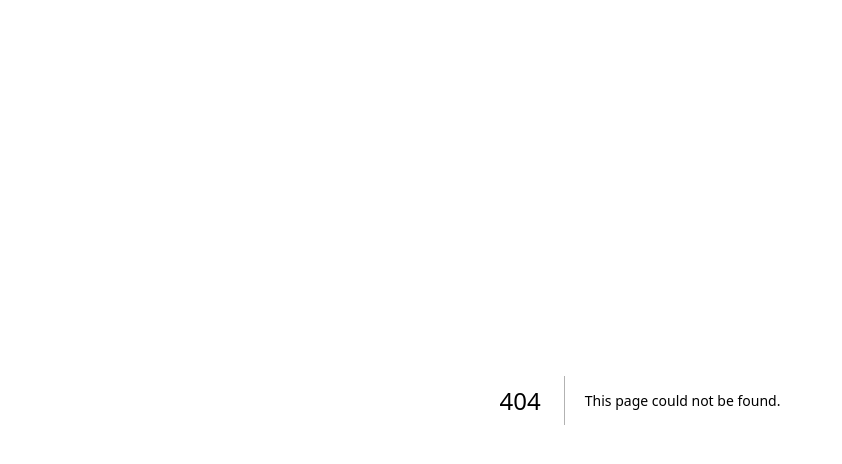
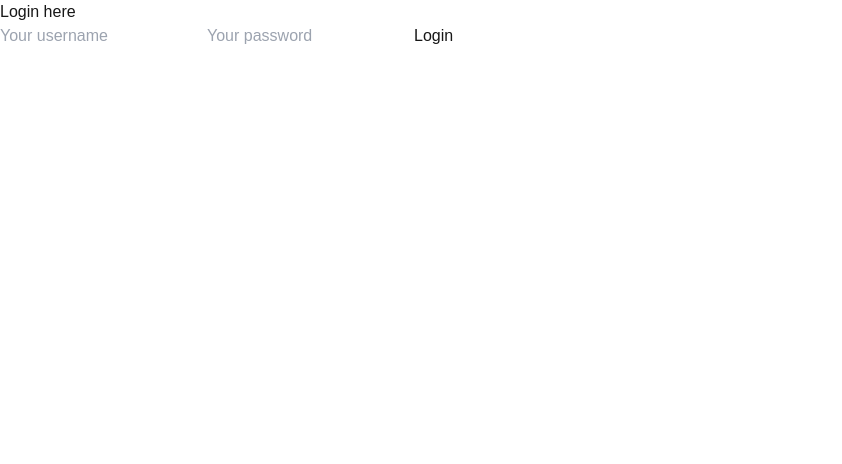
Before and after one commit to AndyEstevez/django-nextjs-frontend, a Next.js app: page /login in a window 1280 px wide. Before the commit this address had no page. Shown: the top 464 px of the page, without its empty margins (0-842 px from the left). Built offline with nearby package versions, Linux system fonts and the light colour scheme.

Commit message:
created login page w/ form

```diff
--- /dev/null
+++ b/src/app/login/page.jsx
@@ -0,0 +1,39 @@
+"use client"
+
+
+const LOGIN_URL = "http://127.0.0.1:8000/api/token/pair"
+
+export default function Login() {
+    async function handleSubmit(event){
+        event.preventDefault();
+        console.log(event, event.target)
+        const formData = new FormData(event.target);
+        const objectFromForm = Object.fromEntries(formData)
+        const jsonData = JSON.stringify(objectFromForm)
+        const requestOptions = {
+            method: "POST",
+            headers: {
+                "Content-Type": "application/json"
+            },
+            body: jsonData
+        }
+        const response = await fetch(LOGIN_URL, requestOptions)
+        const data = await response.json()
+        console.log(data)
+        if(response.ok){
+            console.log("LOGGED IN")
+        }
+
+    }
+
+
+    return <div className="h-[95vh]">
+        <div className="max-w-md mx-auto py-5"></div>
+        <h1>Login here</h1>
+        <form onSubmit={handleSubmit}>
+            <input type="text" required name='username' placeholder="Your username"/>
+            <input type="password" required name="password" placeholder="Your password"/>
+            <button type="submit">Login</button>
+        </form>
+        </div>
+}
```
